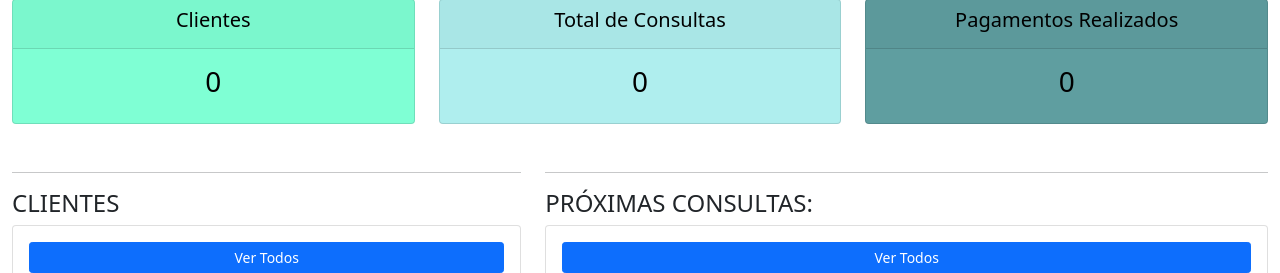
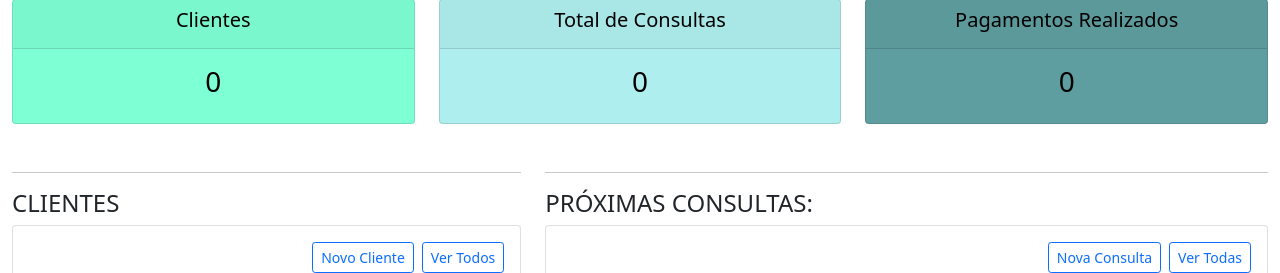
Before and after one commit to andremralves/django-CRM, a Django app: page / in a window 1280 px wide. Shown: the part 105-378 px from the top of the page. Run offline with Django 4.2, Linux system fonts and the light colour scheme; the visitor is signed in with stand-in values (Sample User, id 1); some libraries are stand-ins or nearby versions.

Commit message:
changing buttons

```diff
--- a/templates/dashboard.html
+++ b/templates/dashboard.html
@@ -45,9 +45,15 @@
     <hr />
     <h4>CLIENTES</h4>
     <div class="card card-body">
-      <a class="btn btn-primary btn-sm btn-block" href="/cliente/create"
-        >Ver Todos</a
-      >
+      <div class="d-grid gap-2 d-md-flex justify-content-end">
+        <a class="btn btn-outline-primary btn-sm" href="/cliente/create"
+          >Novo Cliente</a
+        >
+        <a class="btn btn-outline-primary btn-sm" href="/cliente/create"
+          >Ver Todos</a
+        >
+      </div>
+
       <table class="table table-sm">
         <thead>
           <tr>
@@ -77,7 +83,14 @@
     <hr />
     <h4>PRÓXIMAS CONSULTAS:</h4>
     <div class="card card-body">
-      <a class="btn btn-primary btn-sm btn-block" href="">Ver Todos</a>
+      <div class="d-grid gap-2 d-md-flex justify-content-end">
+        <a class="btn btn-outline-primary btn-sm" href="/cliente/create"
+          >Nova Consulta</a
+        >
+        <a class="btn btn-outline-primary btn-sm" href="/cliente/create"
+          >Ver Todas</a
+        >
+      </div>
       <table class="table table-sm">
         <thead>
           <tr>
```
